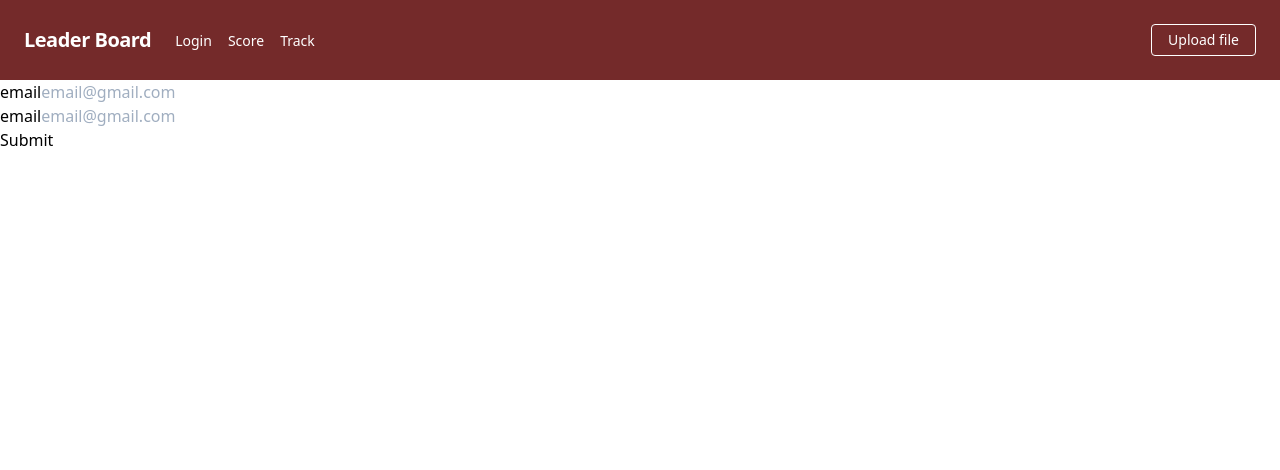
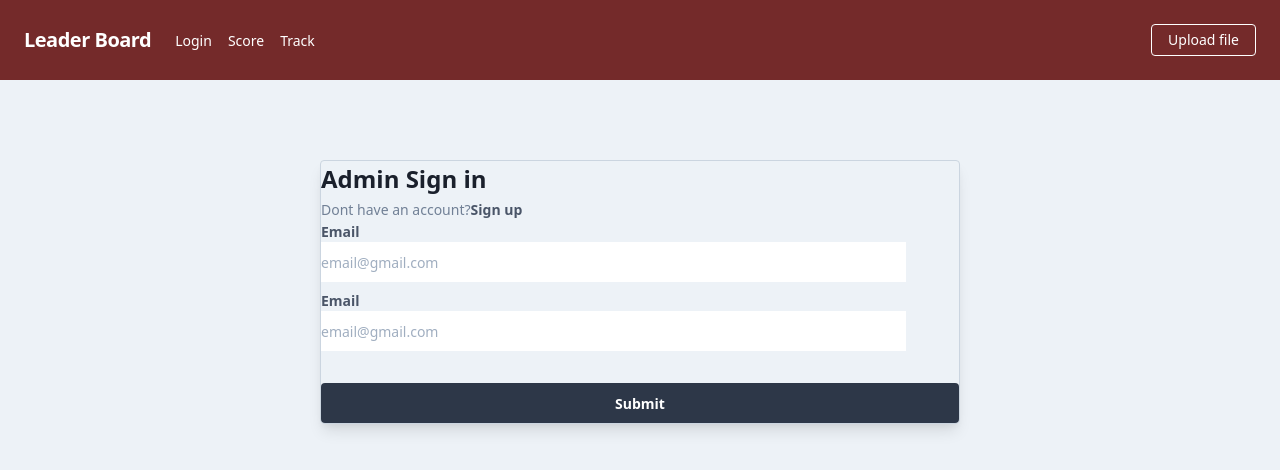
Before and after one commit to jakazzy/leaderbrd-client, a React (Create React App) app: page /login in a window 1280 px wide. Shown: the top 470 px of the page. Built offline with nearby package versions, Linux system fonts and the light colour scheme.

Commit message:
add login form

```diff
--- a/src/App.jsx
+++ b/src/App.jsx
@@ -7,7 +7,7 @@ import UploadPage from './pages/upload-page.component';
 
 function App() {
   return (
-    <div className="antialiased" bg-gray-200 text-gray-900>
+    <div className="antialiased bg-gray-200 text-gray-900 box-border">
       <Header />
       <Switch>
         <Route exact path="/" component={HomePage} />
--- a/src/components/custom-button.component.jsx
+++ b/src/components/custom-button.component.jsx
@@ -2,8 +2,13 @@ import React from 'react';
 
 const CustomButton = () => {
   return (
-    <div>
-      <button type="submit">Submit</button>
+    <div className="flex w-full mt-8">
+      <button
+        className="w-full bg-gray-800 hover:bg-grey-900 text-white text-sm py-2 px-4 font-semibold rounded focus:outline-none focus:shadow-outline h-10"
+        type="submit"
+      >
+        Submit
+      </button>
     </div>
   );
 };
--- a/src/components/form-input.jsx
+++ b/src/components/form-input.jsx
@@ -2,11 +2,15 @@ import React from 'react';
 
 const FormInput = () => {
   return (
-    <div>
-      <label htmlFor="email">
+    <div className="">
+      <label
+        htmlFor="email"
+        className="block text-gray-700 text-sm font-semibold mb-2"
+      >
         {' '}
-        email
+        Email
         <input
+          className="block w-11/12 h-10"
           type="email"
           name="email"
           id="email"
--- a/src/components/header.component.jsx
+++ b/src/components/header.component.jsx
@@ -6,9 +6,12 @@ const Header = () => {
     <div>
       <nav className="flex items-center justify-between flex-wrap bg-red-900 p-6">
         <div className="flex items-center flex-shrink-0 text-white mr-6">
-          <span className="font-semibold text-xl tracking-tight hover:text-orange-400">
+          <Link
+            className="font-semibold text-xl tracking-tight hover:text-orange-400"
+            to="/"
+          >
             Leader Board
-          </span>
+          </Link>
         </div>
         <div className="block lg:hidden">
           <button
--- a/src/pages/login-page.component.jsx
+++ b/src/pages/login-page.component.jsx
@@ -4,7 +4,15 @@ import CustomButton from '../components/custom-button.component';
 
 const LoginPage = () => {
   return (
-    <form>
+    <div className="container mx-auto h-screen">
+      <form className="w-1/2 mx-auto rounded border border-gray-400 shadow-lg my-20">
+        <div>
+          <h1 className=" text-2xl font-bold">Admin Sign in</h1>
+          <div>
+            <span className="text-gray-600 text-sm">Dont have an account?</span>
+            <span className="text-gray-700 text-sm font-semibold">Sign up</span>
+          </div>
+        </div>
         <FormInput
           for="email"
           id="email"
@@ -19,6 +27,7 @@ const LoginPage = () => {
         />
         <CustomButton />
       </form>
+    </div>
   );
 };
 
```
Also changed, not shown: public/logo512.png (deleted). Lines whose indentation alone changed are shown as unchanged.
